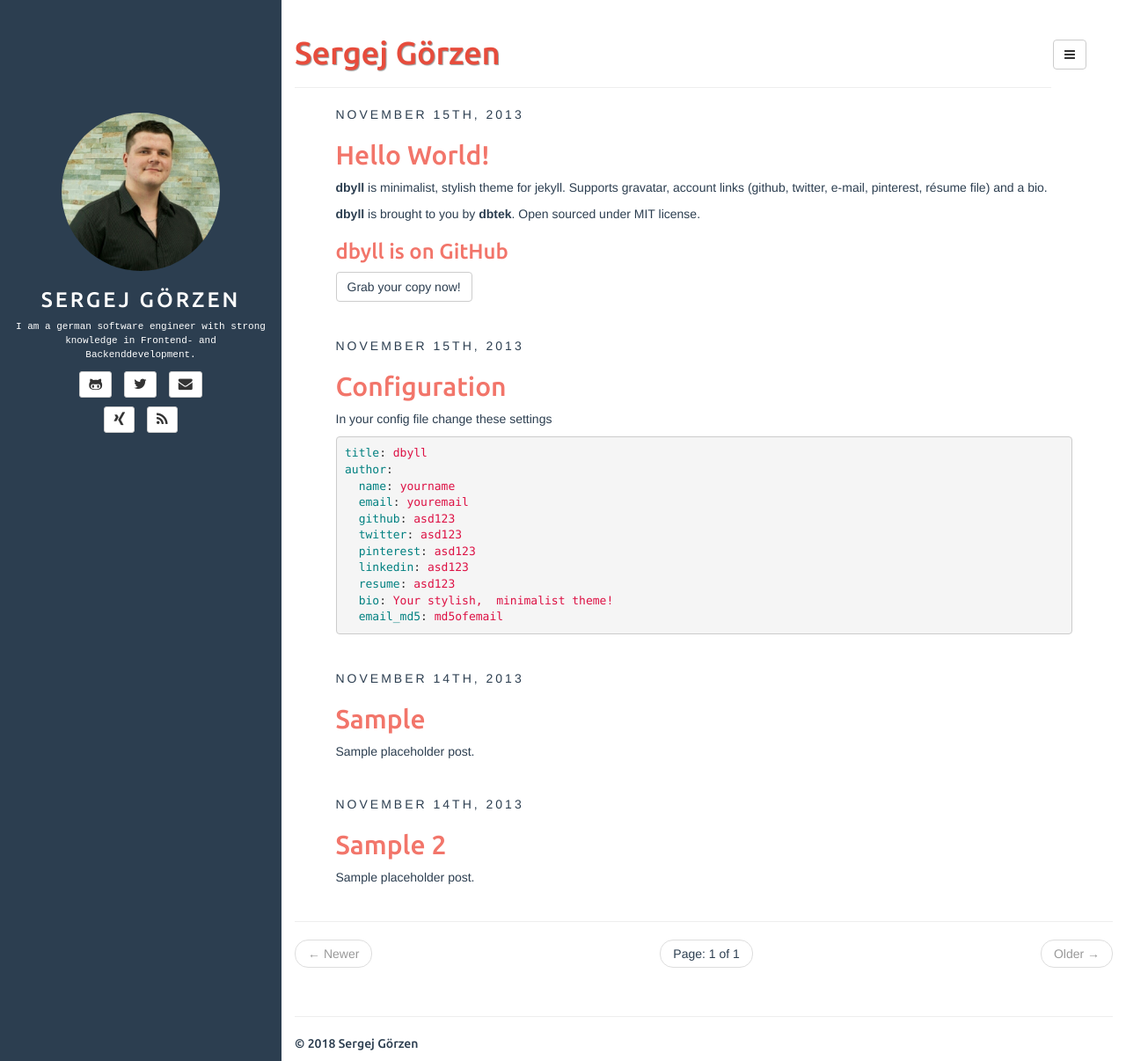
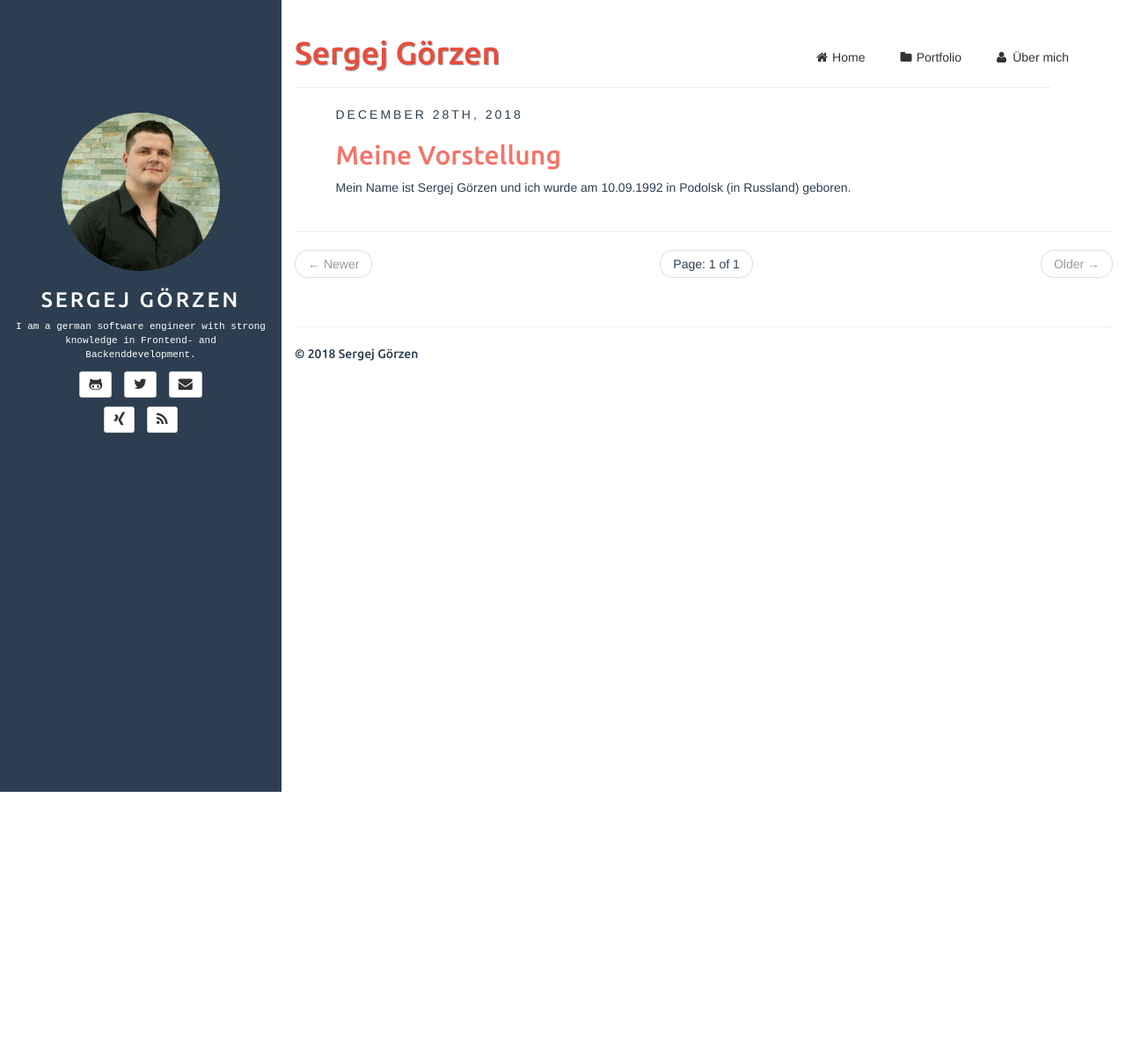
Before and after one commit to SGoerzen/sgoerzen.github.io, a Jekyll site: the page built from index.html, in a window 1280 px wide and 1206 px high. Shown: the whole window at 88% size. Built offline with Jekyll 4.4.1, drawn with Linux system fonts in a browser that asks for light colours; the list of posts is cut into pages by our own code.

Commit message:
updated theme

```diff
--- a/_config.yml
+++ b/_config.yml
@@ -30,6 +30,8 @@ author:
 rss_path: feed.xml
 categories_path: categories.html
 tags_path: tags.html
+portfolio_path: portfolio.html
+about_path: about.html
 
 # set it as url of an image
 # sidebar_background_image: https://www.dropbox.com/s/g9h23zrycedxtk5/sky.png?raw=1
--- a/_includes/default.html
+++ b/_includes/default.html
@@ -81,10 +81,10 @@
 		</button>
 		<ul class="dropdown-menu" role="menu">
 			<li><a href="{{ site.BASE_PATH}}/"><i class="fa fa-home"></i>Home</a></li>
-			<li><a href="{{ site.BASE_PATH}}/{{ site.categories_path }}"><i class="fa fa-folder"></i>Categories</a></li>
-			<li><a href="{{ site.BASE_PATH}}/{{ site.tags_path }}"><i class="fa fa-tags"></i>Tags</a></li>
-			<li class="divider"></li>
-			<li><a href="#"><i class="fa fa-arrow-up"></i>Top of Page</a></li>
+			<li><a href="{{ site.BASE_PATH}}/{{ site.portfolio_path }}"><i class="fa fa-folder"></i>Portfolio</a></li>
+			<li><a href="{{ site.BASE_PATH}}/{{ site.about_path }}"><i class="fa fa-user"></i>Über mich</a></li>
+			<!--<li class="divider"></li>
+			<li><a href="#"><i class="fa fa-arrow-up"></i>Top of Page</a></li>-->
 		</ul>
 	</div>
 
--- a/_posts/2013-11-14-sample-2.md
+++ /dev/null
@@ -1,11 +0,0 @@
----
-layout: post
-title: Sample 2
-categories: [general, demo, sample]
-tags: [demo, dbyll, dbtek, sample2]
-description: Sample placeholder post.
----
-
-Lorem ipsum dolor sit amet,  consectetur adipisicing elit,  sed do eiusmod tempor incididunt ut labore et dolore magna aliqua. Ut enim ad minim veniam,  quis nostrud exercitation ullamco laboris nisi ut aliquip ex ea commodo consequat. Duis aute irure dolor in reprehenderit in voluptate velit esse cillum dolore eu fugiat nulla pariatur. Excepteur sint occaecat cupidatat non proident,  sunt in culpa qui officia deserunt mollit anim id est laborum.
-
-Lorem ipsum dolor sit amet,  consectetur adipisicing elit,  sed do eiusmod tempor incididunt ut labore et dolore magna aliqua. Ut enim ad minim veniam,  quis nostrud exercitation ullamco laboris nisi ut aliquip ex ea commodo consequat. Duis aute irure dolor in reprehenderit in voluptate velit esse cillum dolore eu fugiat nulla pariatur. Excepteur sint occaecat cupidatat non proident,  sunt in culpa qui officia deserunt mollit anim id est laborum.
--- a/_posts/2013-11-15-configuration.md
+++ /dev/null
@@ -1,23 +0,0 @@
----
-layout: post
-title: Configuration
-categories: [general, setup, demo]
-tags: [demo, dbyll, dbtek, setup]
-fullview: true
----
-
-In your config file change these settings
-
-{% highlight yaml %}
-title: dbyll
-author:
-  name: yourname
-  email: youremail
-  github: asd123
-  twitter: asd123
-  pinterest: asd123
-  linkedin: asd123
-  resume: asd123
-  bio: Your stylish,  minimalist theme!
-  email_md5: md5ofemail
-{% endhighlight %}
--- a/_posts/2013-11-15-hello-world.md
+++ /dev/null
@@ -1,16 +0,0 @@
----
-layout: post
-title: Hello World!
-categories: [general, setup, demo]
-tags: [demo, dbyll, dbtek, setup]
-fullview: true
-comments: true
----
-
-**dbyll** is minimalist, stylish theme for jekyll. Supports gravatar, account links (github, twitter, e-mail, pinterest, résume file) and a bio.
-
-**dbyll** is brought to you by **[dbtek](http://ismaildemirbilek.com)**. Open sourced under [MIT](http://opensource.org/licenses/MIT) license.
-
-### dbyll is on GitHub
-
-<a class="btn btn-default" href="https://github.com/dbtek/dbyll">Grab your copy now!</a>
--- /dev/null
+++ b/_posts/2018-12-28-ueber-mich.markdown
@@ -0,0 +1,14 @@
+---
+layout: post
+title: Meine Vorstellung
+lang: de
+tags: [Sergej, Görzen, Über mich, About me]
+author: sgoerzen
+categories: [sgoerzen, Zur Person]
+subclass: 'post tag-fiction'
+navigation: true
+fullview: true
+comments: true
+---
+
+Mein Name ist Sergej Görzen und ich wurde am 10.09.1992 in Podolsk (in Russland) geboren.
--- a/assets/css/style.css
+++ b/assets/css/style.css
@@ -188,3 +188,17 @@ footer {
 ul.dropdown-menu>li>a>i.fa {
     width: 1.3em;
 }
+
+.dropdown-toggle {
+	display:none; /* TODO SHOW ON MOBILE */
+}
+
+.dropdown-menu {
+	display:block;
+	position:relative;
+	border: 0;
+	box-shadow: none;
+}
+.dropdown-menu li {
+	float:left;
+}
```
Also changed, not shown: _posts/2013-11-14-sample.md (deleted, +0 -17 lines).
